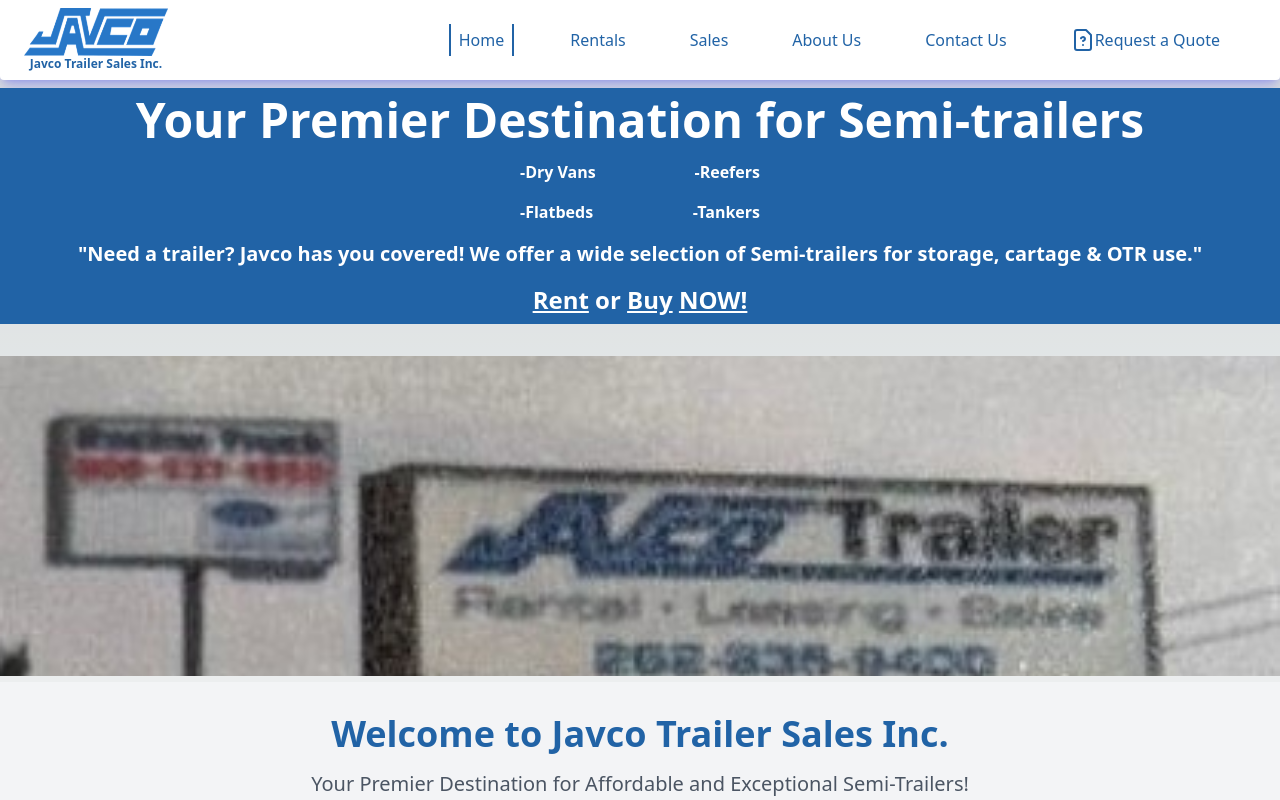
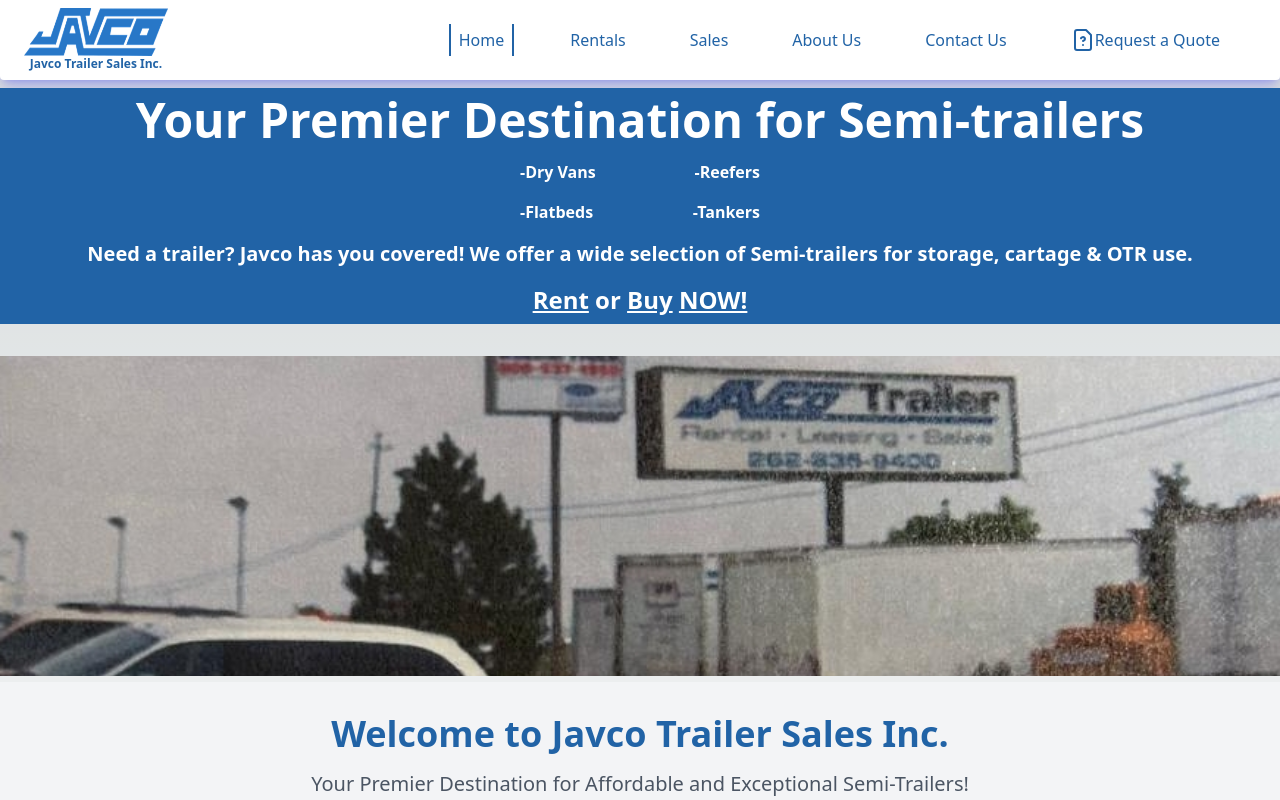
Before and after one commit to Javco-Trailers/javco, a Next.js app in the folder frontend/: page / in a window 1280 px wide. Shown: the top 800 px of the page. Built offline with nearby package versions, Linux system fonts and the light colour scheme.

Commit message:
fix: get rid of quotes
Co-authored-by: kyougene <kai.yougene@gmail.com>

```diff
--- a/frontend/app/page.tsx
+++ b/frontend/app/page.tsx
@@ -30,7 +30,7 @@
             <p>-Tankers</p>
           </div>
         </div>
-        <p className="p-2 text-xl font-semibold">"Need a trailer? Javco has you covered! We offer a wide selection of Semi-trailers for storage, cartage & OTR use."</p>
+        <p className="p-2 text-xl font-semibold">Need a trailer? Javco has you covered! We offer a wide selection of Semi-trailers for storage, cartage & OTR use.</p>
         <h2 className="font-bold text-2xl mb-4 p-2"><a href="/rentals"><u>Rent</u></a> or <a href="/sales"><u>Buy</u></a> <a href="mailto:info@javco.co?subject=Javco Inquiry"><u>NOW!</u></a></h2>
       </div>
    <div>
--- a/frontend/components/landingPageContent/landingPageImageSlideShow.tsx
+++ b/frontend/components/landingPageContent/landingPageImageSlideShow.tsx
@@ -3,7 +3,7 @@
 import Slider from "react-slick";
 import "slick-carousel/slick/slick.css";
 import "slick-carousel/slick/slick-theme.css";
-import javcoSign from "../../public/JavcoSign.jpg"
+import truckOne from "../../public/Picture-2-WhatsApp-part1edited.jpg";
 import truckTwo from "../../public/Picture-2-WhatsApp-part2edited.jpg";
 
 export default function Slideshow() {
@@ -30,7 +30,7 @@
      <Slider>
   <div className="w-full mt-4 mx-auto">
     <Image
-      src={javcoSign}
+      src={truckOne}
       alt="Slide 1"
       width={1920}
       height={1080}
--- a/frontend/components/servicePageComponents/SellTrailers.tsx
+++ b/frontend/components/servicePageComponents/SellTrailers.tsx
@@ -9,7 +9,7 @@
         <p className={`text-black text-lg font-bold mb-2`}>Sell Your Trailers to Javco</p>
         <div className="font-semibold m-4 p-4">
           <p className="text-center">
-            "Thinking of selling your trailers? Choose Javco as your trusted partner. We offer a seamless process for selling your trailers, providing a blend of fair pricing and reliable service. Javco ensures that your journey in selling trailers is not just profitable but also hassle-free. Let's make the deal exciting – sell your trailers to Javco today!"
+            Thinking of selling your trailers? Choose Javco as your trusted partner. We offer a seamless process for selling your trailers, providing a blend of fair pricing and reliable service. Javco ensures that your journey in selling trailers is not just profitable but also hassle-free. Let's make the deal exciting – sell your trailers to Javco today!
           </p>
         </div>
       </div>
```
